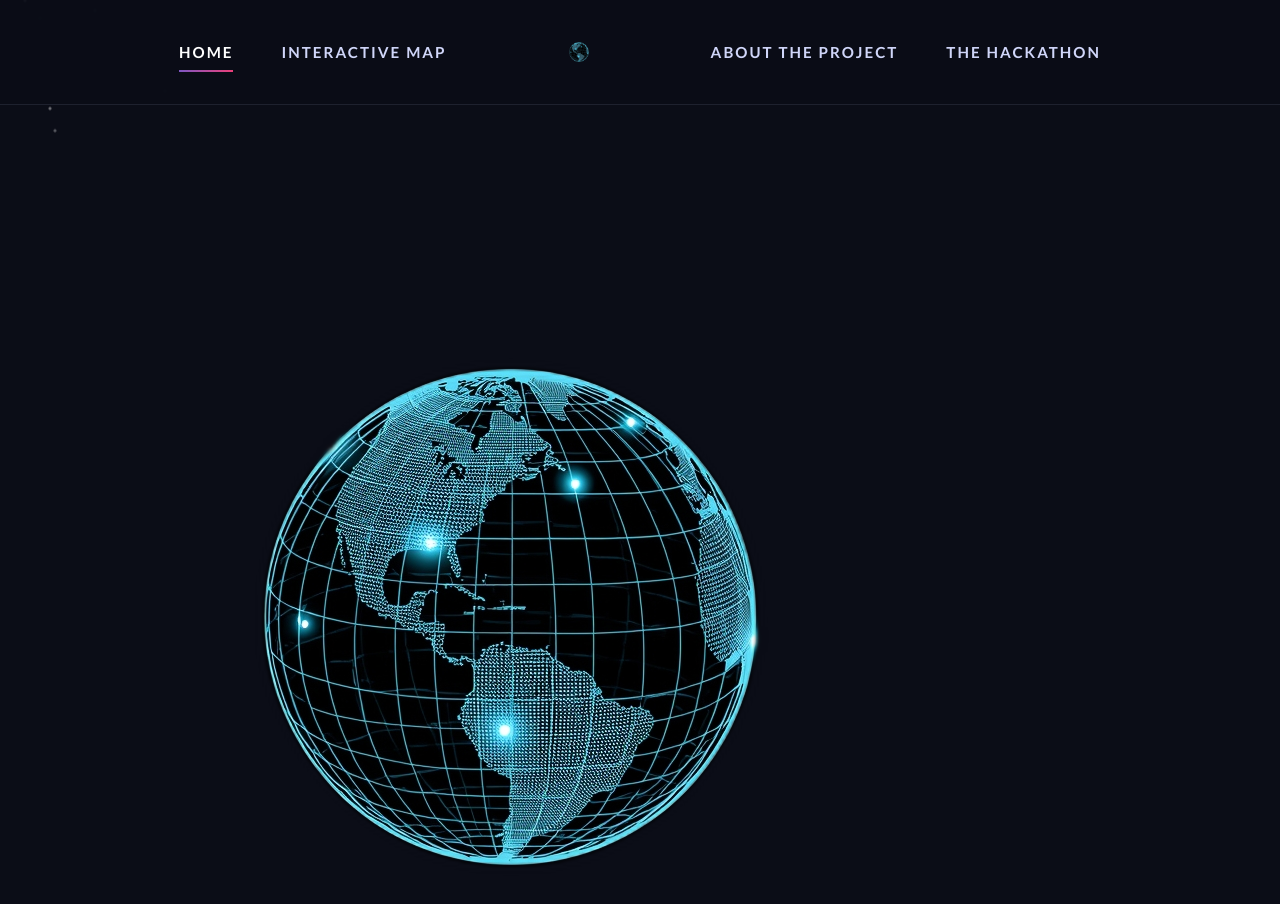
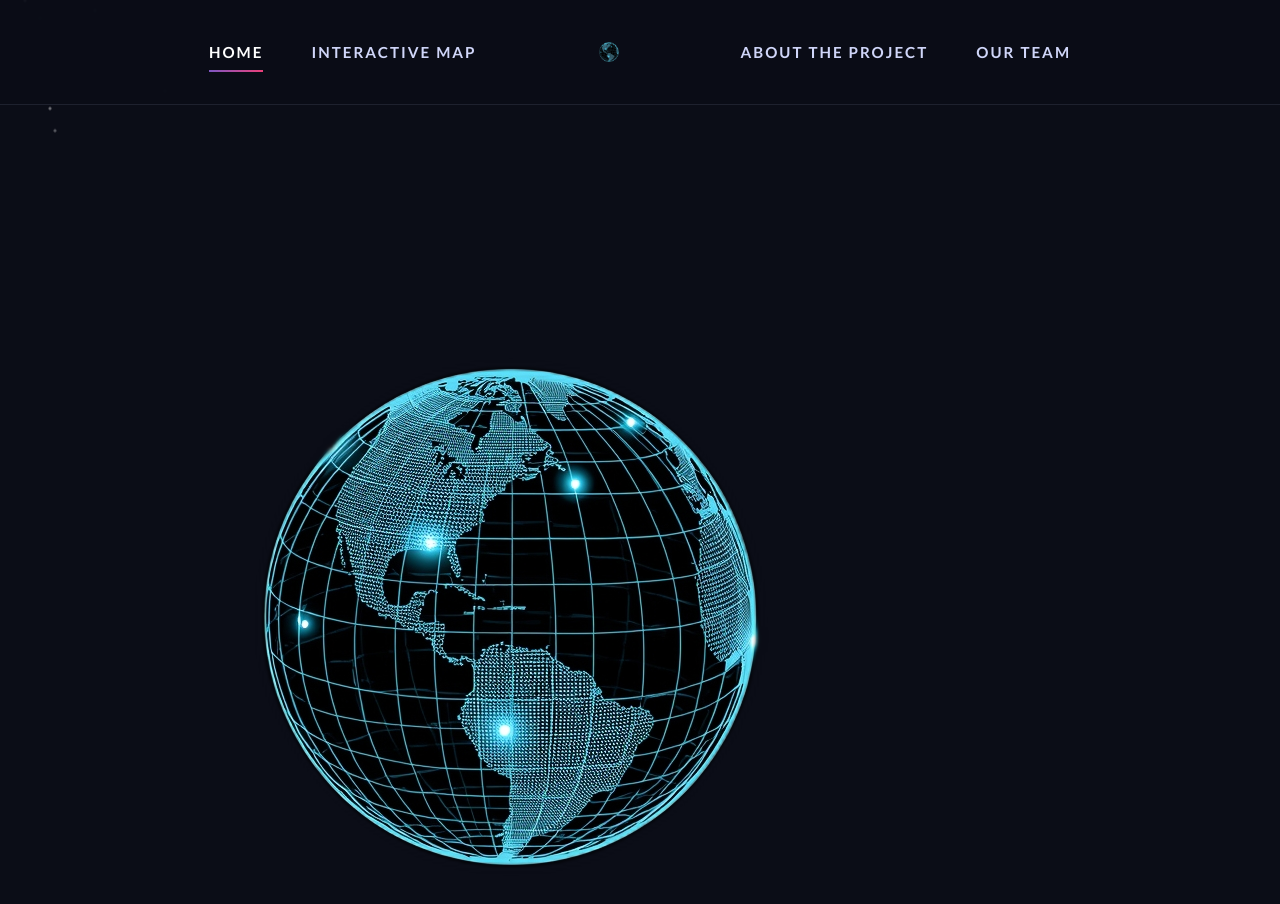
Before and after one commit to ssscip/GE, a plain HTML site: page index.html in a window 1280 px wide. Shown: the top 904 px of the page. Drawn offline with nearby package versions, Linux system fonts and the light colour scheme.

Commit message:
Update nav label: 'The Hackathon' → 'Our Team'

```diff
--- a/index.html
+++ b/index.html
@@ -23,7 +23,7 @@
             </a>
 
             <a href="#about">About the Project</a>
-            <a href="#hackathon">The Hackathon</a>
+            <a href="#hackathon">Our Team</a>
         </nav>
     </header>
 
```
